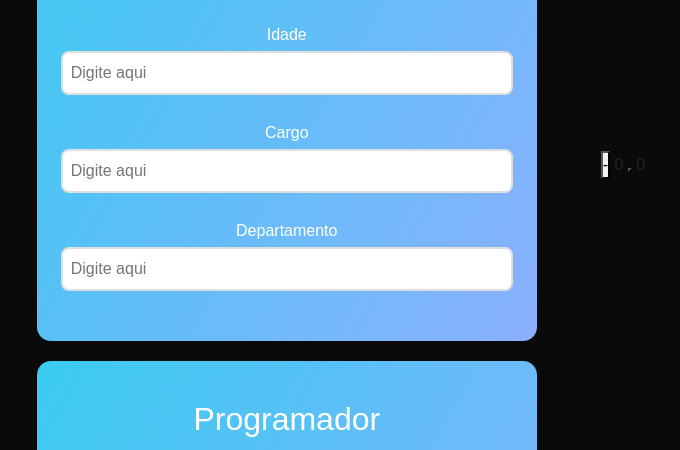
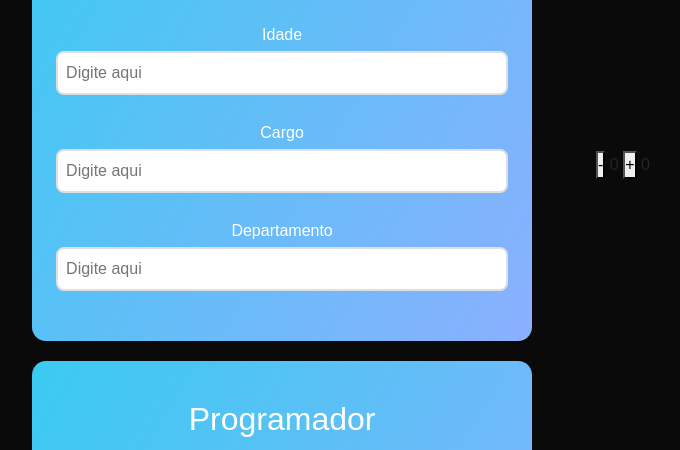
Before and after one commit to AlexVieira1/Atividade, a plain HTML site: page index.html in a window 1280 px wide. Shown: the part 650-1100 px from the top of the page, without its empty margins (331-1011 px from the left). Drawn offline with nearby package versions, Linux system fonts and the light colour scheme.

Commit message:
formatação

```diff
--- a/index.html
+++ b/index.html
@@ -72,8 +72,7 @@
     <div>
       <button onclick="remover(0)">-</button>
       <span id="quantidade0">0</span>
-      <button onclick="adicionar(0)">
-      </button>
+      <button onclick="adicionar(0)">+</button>
       <span id="total0">0</span>
     </div>
   </section>
```
